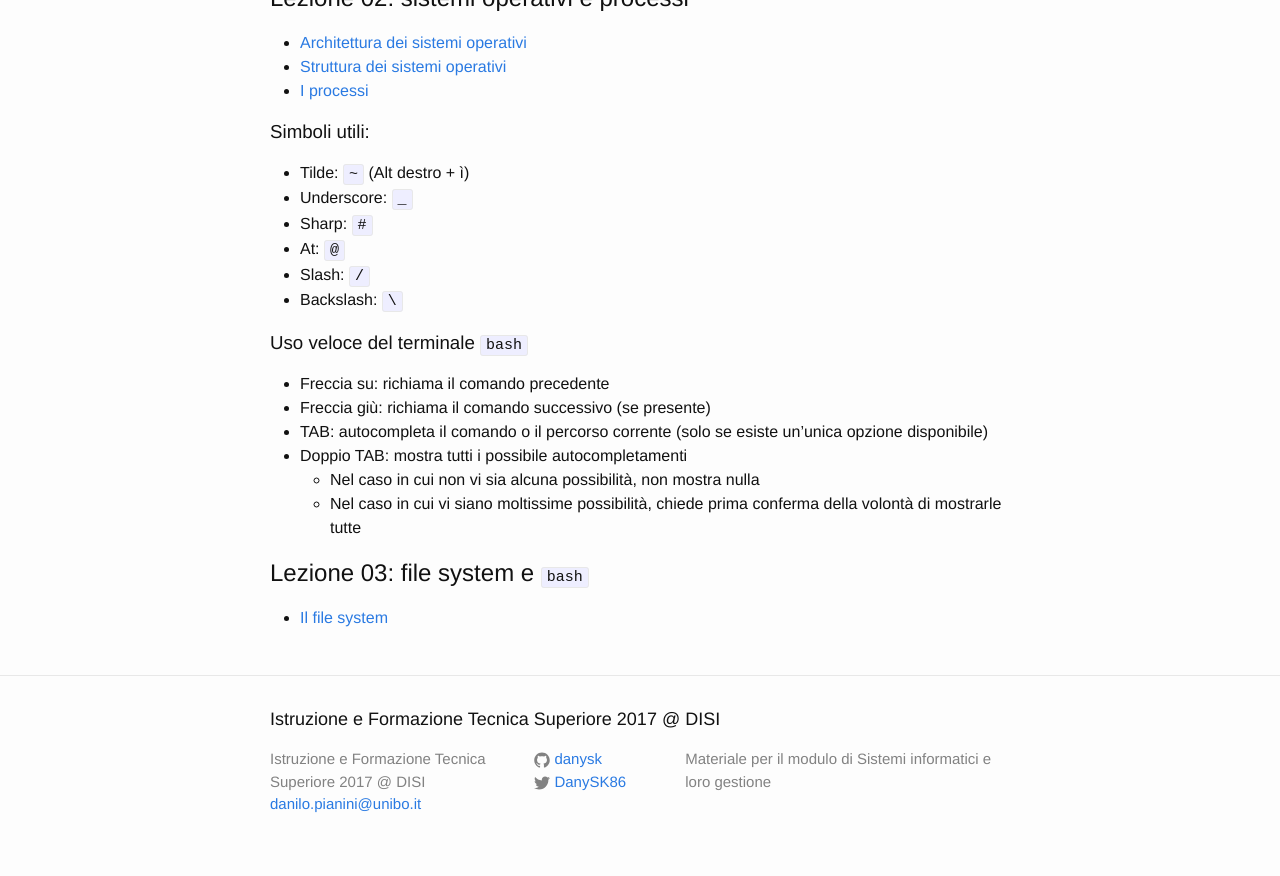
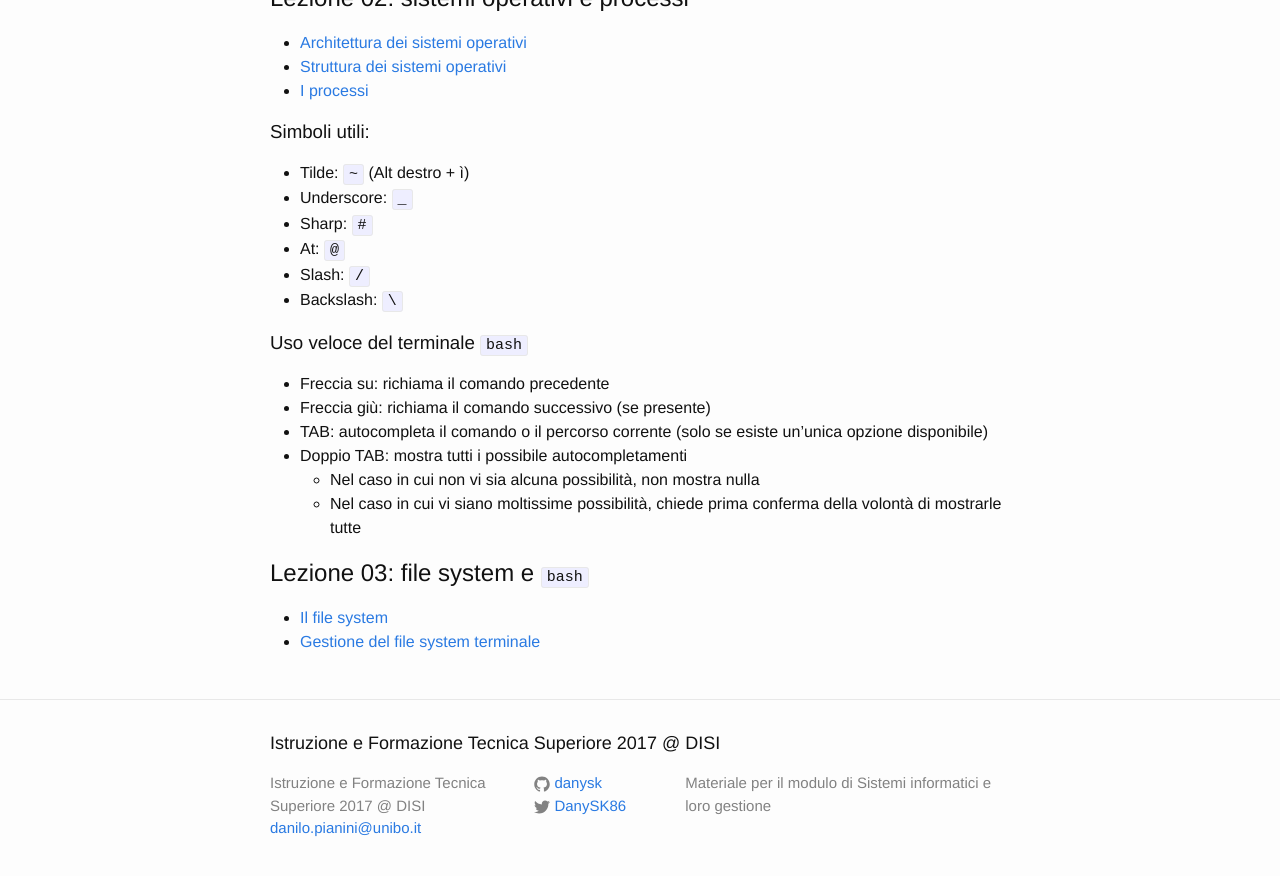
Before and after one commit to APICe-at-DISI/ifts2018, a Jekyll site: the page built from index.md, in a window 1280 px wide and 900 px high, scrolled down 10788 px. Shown: the top 876 px of the window. Built offline with Jekyll 4.4.1, drawn with Linux system fonts in a browser that asks for light colours; our own code applies the rules of GitHub Pages for plain Markdown files.

Commit message:
Add slides on bash

```diff
--- a/index.md
+++ b/index.md
@@ -506,3 +506,4 @@ int main(void)
 ## Lezione 03: file system e `bash`
 
 * [Il file system](03/fs.pdf)
+* [Gestione del file system terminale](03/01-Intro.pdf)
```
Also changed, not shown: 03/img/prompt.png (added), 5 other files.
